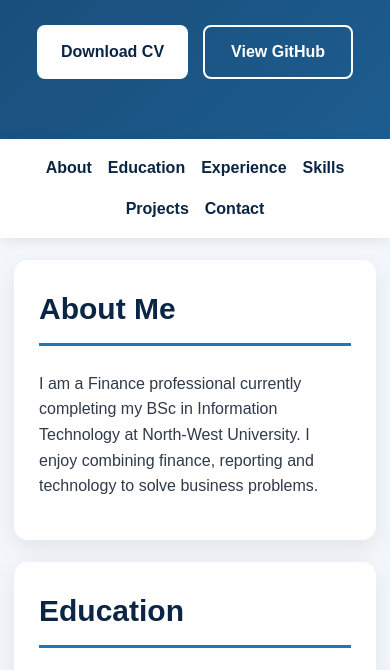
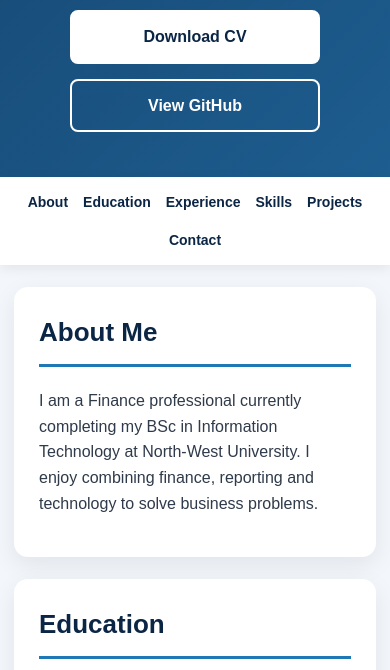
Before and after one commit to VanDerMerwe-Scholtz/Virtual_CV_SvdMerwe_CMPG323, a plain HTML site: page index.html in a window 390 px wide. Shown: the part 1492-2162 px from the top of the page. Drawn offline with Linux system fonts and the light colour scheme.

Commit message:
Changed Mobile section

```diff
--- a/style.css
+++ b/style.css
@@ -217,9 +217,12 @@ footer {
 }
 
 /* Mobile responsiveness */
+
 @media screen and (max-width: 768px) {
+
     header {
-        min-height: 300px;
+        min-height: 430px;
+        padding: 45px 18px;
     }
 
     header h1 {
@@ -230,8 +233,30 @@ footer {
         font-size: 17px;
     }
 
+    .profile-photo {
+        width: 140px;
+        height: 140px;
+        border-width: 5px;
+    }
+
+    .hero-buttons {
+        flex-direction: column;
+        width: 100%;
+        max-width: 250px;
+    }
+
+    .button {
+        width: 100%;
+        margin: 0;
+    }
+
     nav {
-        gap: 16px;
+        gap: 15px;
+        padding: 14px 10px;
+    }
+
+    nav a {
+        font-size: 14px;
     }
 
     section {
@@ -239,6 +264,10 @@ footer {
         padding: 25px;
     }
 
+    section h2 {
+        font-size: 26px;
+    }
+
     #skills ul,
     #projects ul {
         grid-template-columns: 1fr;
```
